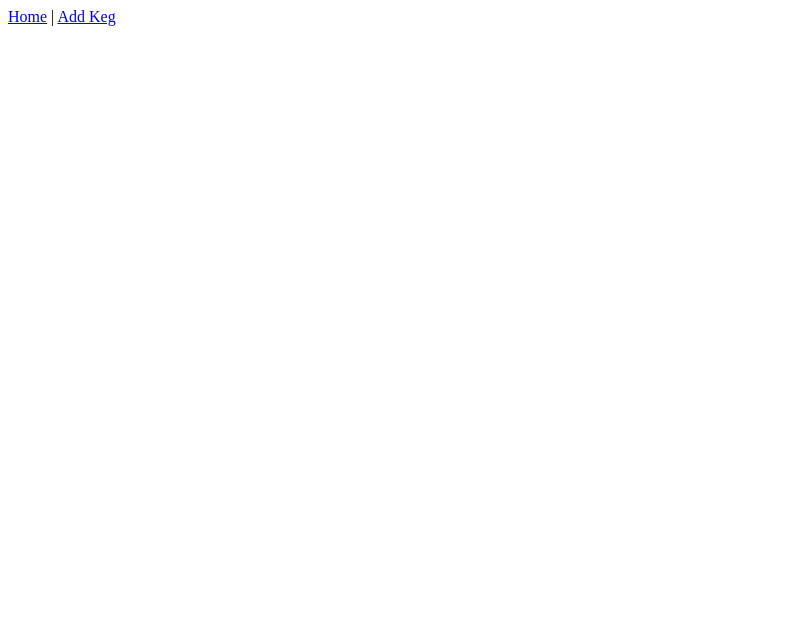
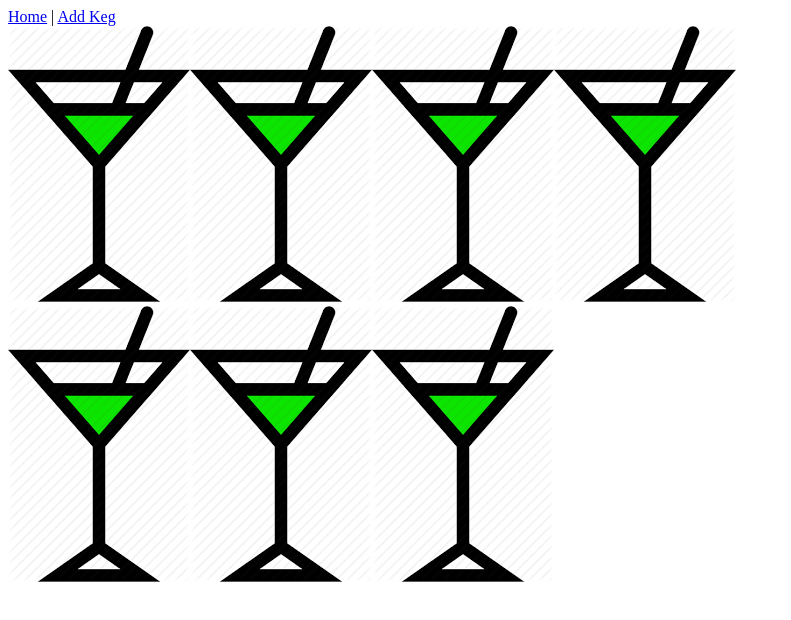
Before and after one commit to kerj/Cantina, a React app: page /#/ in a window 1280 px wide. Shown: the top 620 px of the page, without its empty margins (0-791 px from the left). Built offline with nearby package versions, Linux system fonts and the light colour scheme.

Commit message:
add loops to display images for each drink

```diff
--- a/package.json
+++ b/package.json
@@ -30,9 +30,10 @@
     "eslint-plugin-promise": "^4.2.1",
     "eslint-plugin-react": "^7.14.2",
     "eslint-plugin-standard": "^4.0.0",
-    "file-loader": "^4.0.0",
+    "file-loader": "^1.1.6",
     "html-webpack-plugin": "^2.29.0",
     "react-hot-loader": "^3.0.0-beta.7",
+    "url-loader": "^0.6.2",
     "webpack": "^3.12.0",
     "webpack-dev-server": "^2.5.0"
   },
--- /dev/null
+++ b/src/components/Keg.jsx
@@ -0,0 +1,34 @@
+import React from 'react';
+import PropTypes from 'prop-types';
+import { Link } from 'react-router-dom';
+import { makeStyles } from '@material-ui/core';
+
+const styles = makeStyles({
+    keg: {
+        display: 'flex'
+    }
+
+
+})
+
+export default function Keg(props) {
+    const classes = styles();
+    return (
+        <div className={classes.keg}>
+            {props.drinks.map((drink, index) => {
+                if (index === props.drinks.length -1) {
+                    return <Link to='/'><img src={props.image[0]} alt="placeholder"/>{drink.drinks}</Link>;
+                } else {
+                    return <Link to='/'><img src={props.image[0]} alt="placeholder"/>{drink.drinks}</Link>;
+                }
+            }
+            )}
+        </div>
+    )
+}
+
+Keg.propTypes = {
+    drinkType: PropTypes.string.isRequired,
+    drinks: PropTypes.array.isRequired,
+    image: PropTypes.array.isRequired
+}
--- a/src/components/KegList.jsx
+++ b/src/components/KegList.jsx
@@ -1,21 +1,28 @@
 import React from 'react'
-
+import placeholder from '../img/placeholder.png';
+import Keg from './Keg';
 const masterKegList = [
     {
         drinkType: 'Alcoholic',
-        drink: [
+        drinks: [
             'Jawa Juice',
             'Naboo Bug Juice',
             'Tatooine Bug Juice',
             'Juri Juice'
+        ],
+        image: [
+            placeholder
         ]
     },
     {
         drinkType: 'Non-Alcohiolic',
-        drink: [
+        drinks: [
             'Zoochberry Juice',
             'Spacer Juice',
             'Jaffa Cider'
+        ],
+        image: [
+            placeholder
         ]
     }
 
@@ -25,7 +32,14 @@
 export default function KegList() {
     return (
         <div>
-
+            {masterKegList.map((keg, index) =>
+                <Keg
+                drinkType={keg.drinkType}
+                drinks={keg.drinks}
+                image={keg.image}
+                key={index}
+                />
+            )}
         </div>
-    )
+    );
 }
```
Also changed, not shown: 1 other file (tests, documents, lock files or other folders).
